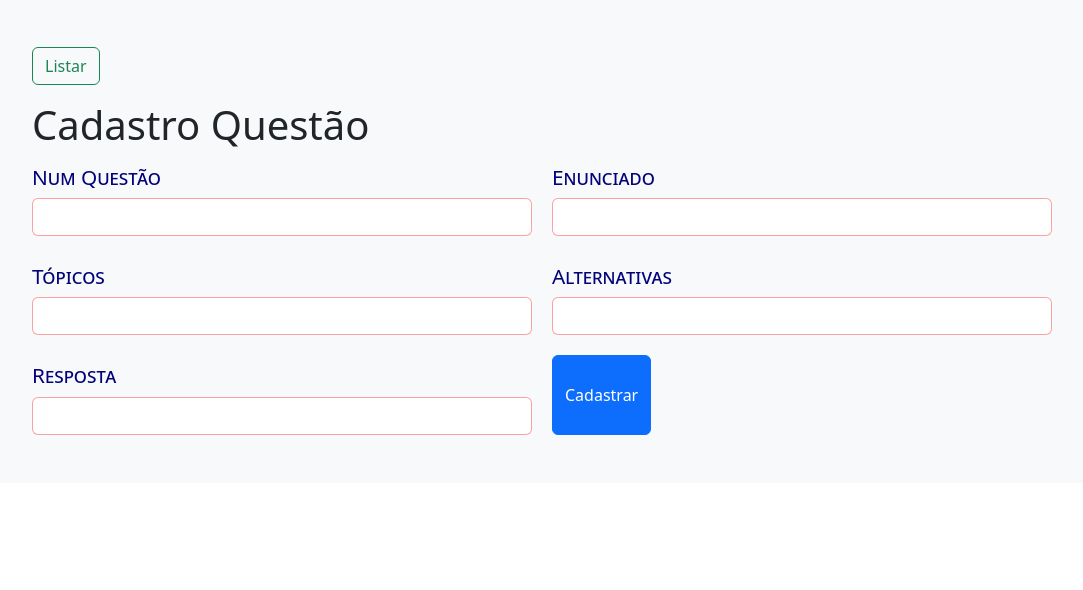
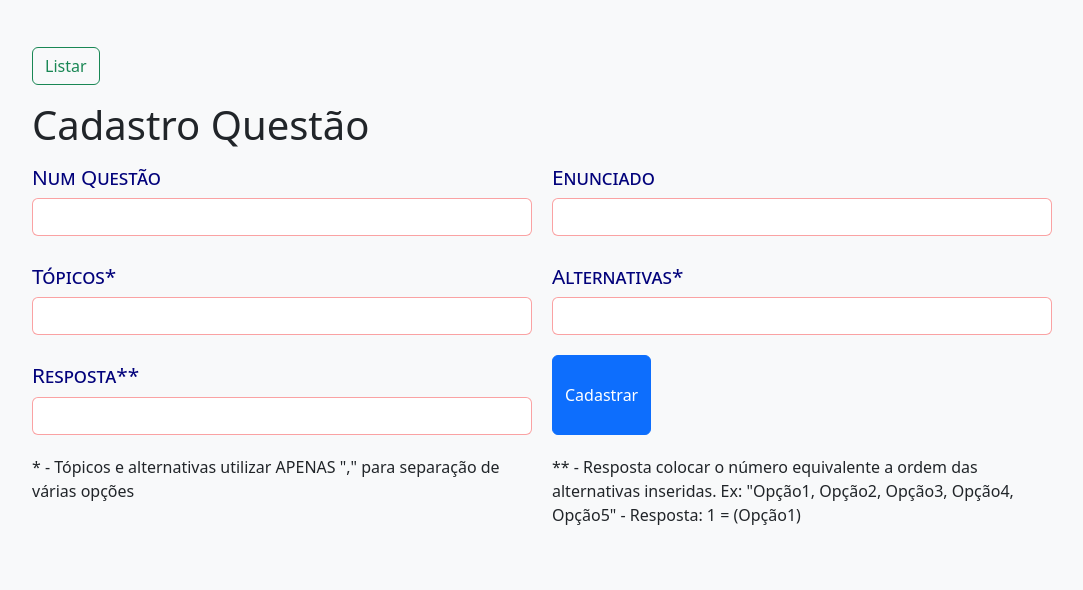
Before and after one commit to mayspiek/faculdade, a Flask app: template bd2/appbook/templates/questoes.html in a window 1280 px wide. Shown: the part 81-671 px from the top of the page, without its empty margins (98-1181 px from the left). Run offline with Flask 3, Linux system fonts and the light colour scheme; the template is opened without the code that fills it, so the values that code supplies are empty.

Commit message:
inserir finalizado

```diff
--- a/bd2/appbook/app.py
+++ b/bd2/appbook/app.py
@@ -31,20 +31,10 @@ def index():
     return render_template('index.html')
 
 
-@app.route("/books", methods=["GET"])
-def books_index():
-    col = get_collection()
-    # res = col.find({"title": "iPhone in Action"})
-    res = col.find(
-        {"title": {"$regex": "iPhone"}}
-    )
-    books = list(res)
-    return render_template("books_list.html", books=books)
-
 @app.route("/questoes/index", methods=["GET"])
 def questoes_index():
     col = get_collection()
-    res = col.find()
+    res = col.find().sort('numQuest')
     questoes = list(res)
     return render_template("questoes_list.html", questoes=questoes)
 
@@ -54,19 +44,56 @@ def questoes_index():
 def questoes_novo():
     return render_template("questoes.html", action='inserir', questoes=None)
 
+@app.route("/questoes/editar/<id>", methods=["GET"])
+def questoes_editar(id):
+    collection = get_collection()
+
+    questoes = list(collection.find({"_id": ObjectId(id)}))
+
+
+    for questao in questoes:
+        ### ALTERNATIVAS ###
+        # Obtenha a lista de alternativas da questão
+        alternativas = questao['alternativas']
+
+        # Extraia apenas os valores 'alt' das alternativas em uma lista separada
+        alternativas_vals = [alt['op'] for alt in alternativas]
+
+        # Junte os valores das alternativas em uma única string, separados por vírgula
+        alternativas_str = ', '.join(alternativas_vals)
+
+        # Adicione a string das alternativas de volta à questão
+        questao['alternativas'] = alternativas_str
+
+        ### TOPICOS ###
+
+        # Obtenha a lista de tópicos da questão
+        topicos = questao['topico']
+
+        # Junte os tópicos em uma única string, separados por vírgula
+        topicos_str = ', '.join(topicos)
+
+        # Adicione a string dos tópicos de volta à questão
+        questao['topico'] = topicos_str
+
+
+    return render_template("questoes.html", action='editar', questao=questao)
+
 # INSERT = insertOne
 @app.route("/questoes/inserir", methods=["POST"])
 def inserir_questoes():
     col = get_collection()
 
+    # CRIA DE MANEIRA ESTATICA A NUMERAÇAO PRAS ALTEERNATIVAS
     alt = ['a', 'b', 'c', 'd', 'e']
 
+    # PEGA O VALOR INSERIDO NO FORM
     numQuestao = request.form.get('numQuest')
     enunciado = request.form.get('enunciado')
     topicos_str = request.form.get('topico')
     alternativas_str = request.form.get('alternativas')
 
-    # CONFERE SE FOI INSERIDO DADOS E FAZ O SPLIT
+    # CONFERE SE FOI INSERIDO ALGO E SÓ AI FAZ O SPLIT
     if topicos_str and alternativas_str is not None:
         topicos_list = topicos_str.split(',')
         alternativas_list = alternativas_str.split(',')
@@ -74,18 +101,19 @@ def inserir_questoes():
         alternativas_list = []
         topicos_list = []
 
-    resposta = request.form.get('resposta')
+    resposta = int(request.form.get('resposta'))
 
+    # FAZ UM ARRAY DE ALTERNATIVAS POIS SÃO VÁRIAS ALTERNATIVAS
     alternativas = []
-    for i, alt in enumerate(alternativas_list):
-        alternativa = {"alt": alt[i], "op": alternativas}
+    for i, op in enumerate(alternativas_list):
+        alternativa = {"alt": alt[i], "op": op}
         alternativas.append(alternativa)
 
 
     questao = {
         "numQuest": numQuestao,
         "enunciado": enunciado,
-        "topicos": topicos_list,
+        "topico": topicos_list,
         "alternativas": alternativas,
         "resposta": resposta
     }
@@ -112,9 +140,34 @@ def questoes_delete(id):
     return redirect(url_for('questoes_index'))
 
 # UPDATE = updateOne
-@app.route("/questoes/atualizar", methods=["POST"])
-def questoes_atualizar():
+@app.route("/questoes/edit/", methods=["POST"])
+def questoes_edit():
     collection = get_collection()
+
+    id = request.form.get('id')
+
+
+    numQuest = request.form.get('numQuest')
+    enunciado = request.form.get('enunciado')
+    topicos = request.form.get('topico')
+    alternativas = request.form.get('alternativas')
+    resposta = request.form.get('resposta')
+
+    result = collection.update_one({"_id": ObjectId(id)}, {"$set": {
+            "numQuest": numQuest,
+            "enunciado": enunciado,
+            "topicos": topicos,
+            "alternativas": alternativas,
+            "resposta": resposta
+        }})
+
+    if result.modified_count > 0:
+        flash(f'Questão atualizada com sucesso!', 'success')
+    else:
+        flash(f'Erro ao atualizar questão!', 'danger')
+
+    return redirect(url_for('questoes_index'))
+
 
 
 if __name__ == "__main__":
--- a/bd2/appbook/templates/questoes.html
+++ b/bd2/appbook/templates/questoes.html
@@ -13,32 +13,31 @@
     <h1>Cadastro Questão</h1>
 {% endif %}
 
-
 <form class="crud c2" action="/questoes/{{action}}" method="POST">
 
     <div class="form-group">
         <label for="numQuest">Num Questão</label>
-        <input value="{{questoes.numQuest}}" type="text" class="form-control" name="numQuest" id="numQuest" required autocomplete="off">
+        <input value="{{questao.numQuest}}" type="text" class="form-control" name="numQuest" id="numQuest" required autocomplete="off">
     </div>
 
     <div class="form-group">
         <label for="enunciado">Enunciado</label>
-        <input value="{{questoes.enunciado}}" type="text" class="form-control" name="enunciado" id="enunciado" required autocomplete="off">
+        <input value="{{questao.enunciado}}" type="text" class="form-control" name="enunciado" id="enunciado" required autocomplete="off">
     </div>
 
     <div class="form-group">
-        <label for="topico">Tópicos</label>
-        <input value="{{questoes.topico}}" type="text" class="form-control" name="topico" id="topico" required autocomplete="off">
+        <label for="topico">Tópicos*</label>
+        <input value="{{questao.topico}}" type="text" class="form-control" name="topico" id="topico" required autocomplete="off">
     </div>
 
     <div class="form-group">
-        <label for="alternativas">Alternativas</label>
-        <input value="{{questoes.alternativas}}" type="text" class="form-control" name="alternativas" id="alternativas" required autocomplete="off">
+        <label for="alternativas">Alternativas*</label>
+        <input value="{{questao.alternativas}}" type="text" class="form-control" name="alternativas" id="alternativas" required autocomplete="off">
     </div>
 
     <div class="form-group">
-        <label for="resposta">Resposta</label>
-        <input value="{{questoes.resposta}}" type="number" class="form-control" name="resposta" id="resposta" required autocomplete="off">
+        <label for="resposta">Resposta**</label>
+        <input value="{{questao.resposta}}" type="number" class="form-control" name="resposta" id="resposta" required autocomplete="off">
     </div>
 
     {% if questao %}
@@ -46,6 +45,8 @@
     {% else %}
     <button type="submit" class="btn btn-primary">Cadastrar</button>
     {% endif %}
+    <p>* - Tópicos e alternativas utilizar APENAS "," para separação de várias opções</p>
+    <p>** - Resposta colocar o número equivalente a ordem das alternativas inseridas. Ex: "Opção1, Opção2, Opção3, Opção4, Opção5" - Resposta: 1 = (Opção1) </p>
 
 </form>
 
--- a/bd2/appbook/templates/questoes_list.html
+++ b/bd2/appbook/templates/questoes_list.html
@@ -23,6 +23,7 @@
         <tbody>
             {% for questao in questoes %}
             <tr>
+                <td style="display:none">{{questao._id}}</td>
                 <td>{{questao.numQuest}}</td>
                 <td>
                 {% for topicos in questao.topico %}
@@ -48,7 +49,7 @@
                 </td>
                 <td class="actions">
                     <a title="editar" class="btn btn-warning"
-                    href="">
+                    href="{{ url_for('questoes_editar', id=questao._id) }}">
                         <i class="bi bi-pencil-square"></i>
                     </a>
                     <a title="deletar" class="btn btn-danger" href="{{ url_for('questoes_delete', id=questao._id) }}">
```
Also changed, not shown: 1 other file.
